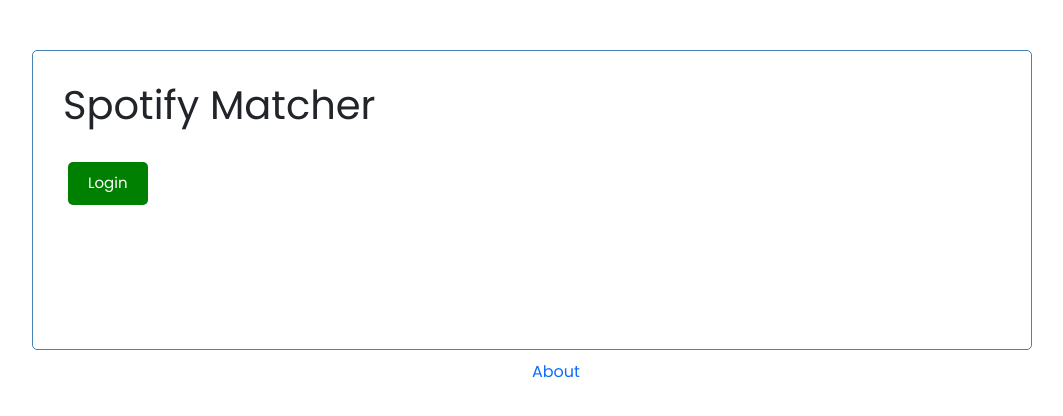
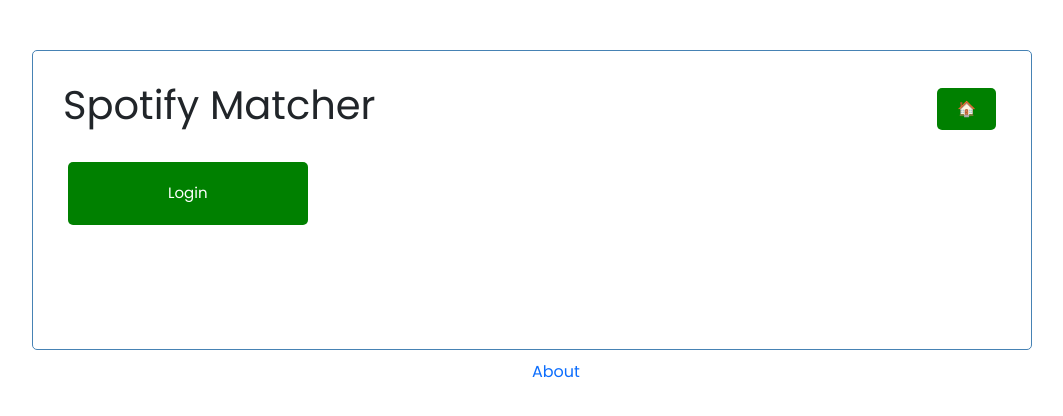
Before and after one commit to dev-rifaii/spotify-matcher-frontend, a Vue app: page /tracks in a window 1280 px wide. Shown: the top 416 px of the page, without its empty margins (108-1171 px from the left). Built offline with nearby package versions, Linux system fonts and the light colour scheme.

Commit message:
Add home button, reposition buttons in homepage and remove text decoration for tracks href

```diff
--- /dev/null
+++ b/src/components/AuthenticatedPrev.vue
@@ -0,0 +1,13 @@
+<template>
+  <Button color="green" route="home" text="🏠" />
+</template>
+
+<script>
+import Button from "./Button";
+export default {
+  name: "AuthenticatedPrev",
+  components: {
+    Button,
+  },
+};
+</script>
--- a/src/components/Header.vue
+++ b/src/components/Header.vue
@@ -1,24 +1,30 @@
 <template>
   <header>
     <h1>Spotify Matcher</h1>
+    <AuthenticatedPrev />
   </header>
   <body>
+    <div>
       <Button
         v-if="this.$route.path == '/'"
         text="Login"
         color="green"
+        size="20px 100px"
         route="login"
       />
+    </div>
   </body>
 </template>
 
 
 <script>
 import Button from "./Button";
+import AuthenticatedPrev from "./AuthenticatedPrev";
 export default {
   name: "Header",
   components: {
     Button,
+    AuthenticatedPrev,
   },
 };
 
@@ -34,4 +40,5 @@
   align-items: center;
   margin-bottom: 20px;
 }
+
 </style>
--- a/src/components/Track.vue
+++ b/src/components/Track.vue
@@ -10,7 +10,7 @@
       height="100"
     />
     <div class="card-body">
-      <a :href="track.href">{{ track.name }}</a>
+      <a :href="track.href" style="text-decoration: none">{{ track.name }}</a>
     </div>
   </div>
 </template>
--- a/src/views/Home.vue
+++ b/src/views/Home.vue
@@ -33,5 +33,7 @@
   margin: auto;
   width: 50%;
   padding: 10px;
+  position: relative;
+  left: 90px;
 }
 </style>
```
Lines whose indentation alone changed are shown as unchanged.
